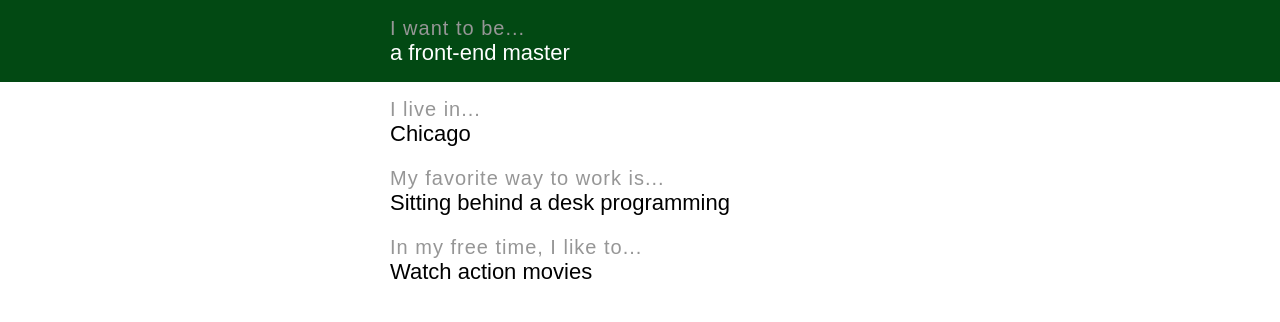
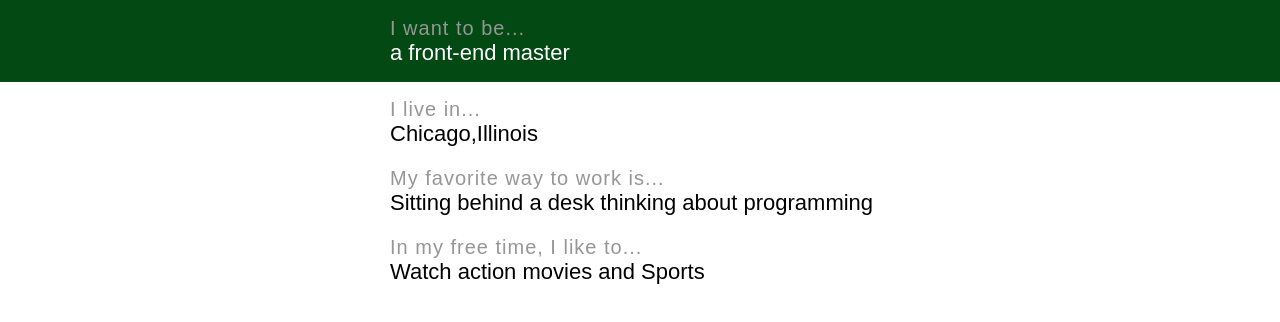
Before and after one commit to jwilli36/FE-Nanodegree-Project, a plain HTML site: page index.html in a window 1280 px wide. Shown: the part 250-572 px from the top of the page. Drawn offline with Linux system fonts and the light colour scheme.

Commit message:
Change information

```diff
--- a/index.html
+++ b/index.html
@@ -26,11 +26,11 @@
             </section>
             <section class="about-me content">
                 <p class="iama">I live in...</p>
-                <p class="my-info">Chicago</p>
+                <p class="my-info">Chicago,Illinois</p>
                 <p class="iama">My favorite way to work is...</p>
-                <p class="my-info">Sitting behind a desk programming</p>
+                <p class="my-info">Sitting behind a desk thinking about programming</p>
                 <p class="iama">In my free time, I like to...</p>
-                <p class="my-info">Watch action movies</p>
+                <p class="my-info">Watch action movies and Sports</p>
             </section>
         </main>
     </body>
```
